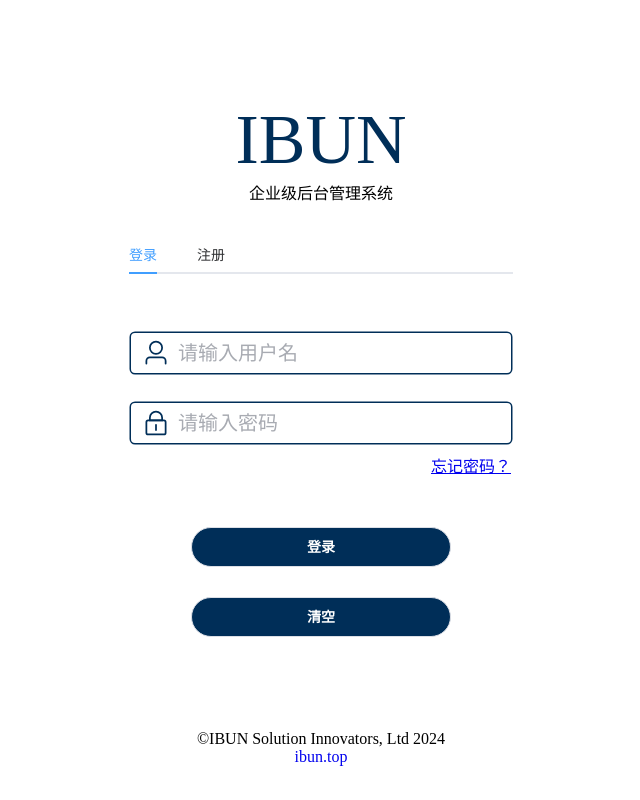
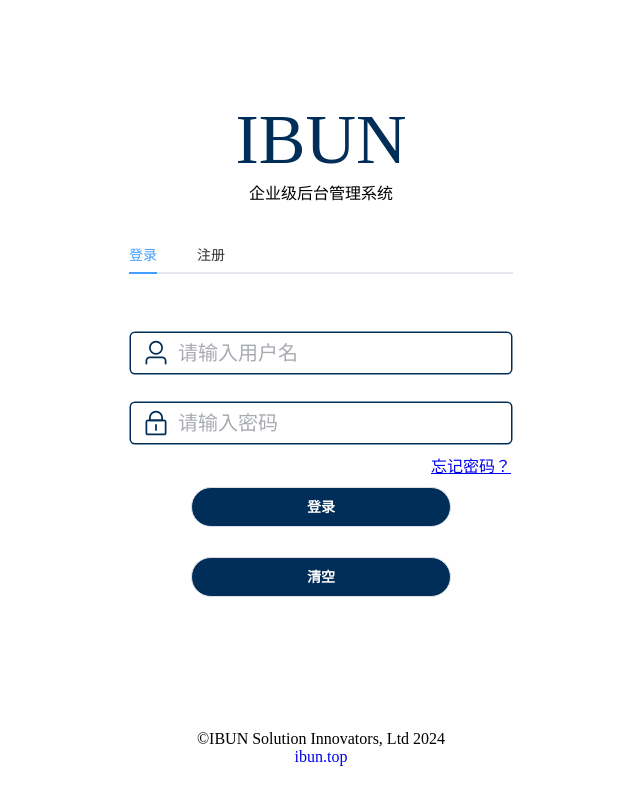
Before and after one commit to 15640847858/vue3-elementui-demo, a Vue app: page /login in a window 1280 px wide. Shown: the whole page, without its empty margins (319-959 px from the left). Built offline with nearby package versions, Linux system fonts and the light colour scheme.

Commit message:
edit google btn

```diff
--- a/src/views/LoginView.vue
+++ b/src/views/LoginView.vue
@@ -29,7 +29,7 @@
         <a href="#" @click="forgetPsd">忘记密码？</a>
       </el-row>
 
-      <el-row justify="center" class="el-row-margin-50">
+      <el-row justify="center" class="el-row-margin-20">
         <el-button round @click="btnSubmit">登录</el-button>
       </el-row>
       <el-row justify="center" class="el-row-margin-30">
@@ -38,7 +38,7 @@
 
       <!-- Google 登录按钮 -->
       <el-row justify="center" class="el-row-margin-30">
-        <div class="g-signin-button" style="height: 50px">
+        <div class="g-signin-button" style="height: 30px">
           <component
             :is="'script'"
             src="https://accounts.google.com/gsi/client"
```
